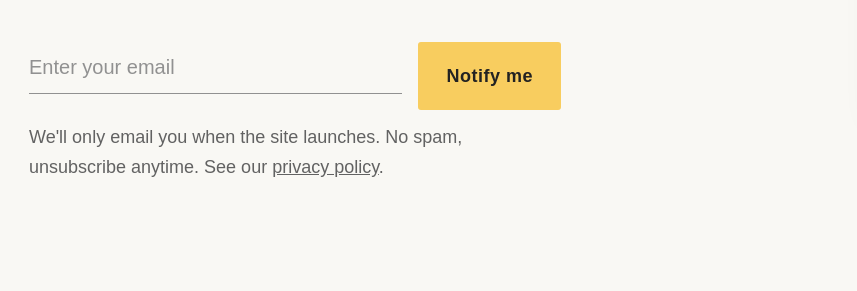
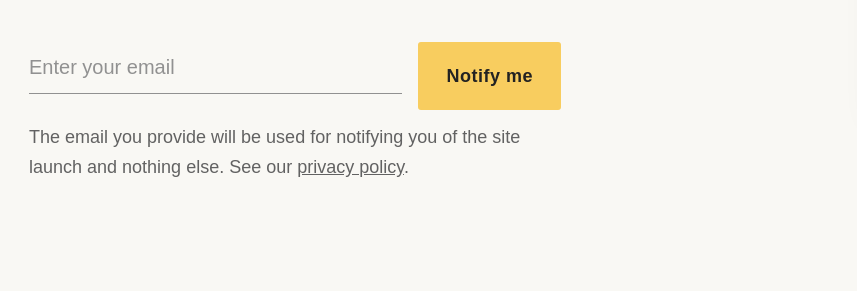
Before and after one commit to BenCrab/torn-suggestion, a plain HTML site: page index.html in a window 1280 px wide. Shown: the part 321-612 px from the top of the page, 0-857 px from the left. Drawn offline with Linux system fonts and the light colour scheme; grey boxes are pictures that could not be loaded; a web font is replaced by a local one.

Commit message:
Clarify privacy note: email used only for launch notification
Co-Authored-By: Claude Opus 4.7 (1M context) <noreply@anthropic.com>

```diff
--- a/index.html
+++ b/index.html
@@ -290,7 +290,7 @@
               <input class="notify-form__input" type="email" name="email" placeholder="Enter your email" aria-label="Email address" />
               <button class="notify-form__button" type="submit">Notify me</button>
             </form>
-            <p class="paragraph-small notify-privacy">We'll only email you when the site launches. No spam, unsubscribe anytime. See our <a href="#">privacy policy</a>.</p>
+            <p class="paragraph-small notify-privacy">The email you provide will be used for notifying you of the site launch and nothing else. See our <a href="#">privacy policy</a>.</p>
           </div>
           <div class="split-content home-hero-right">
             <img
```
